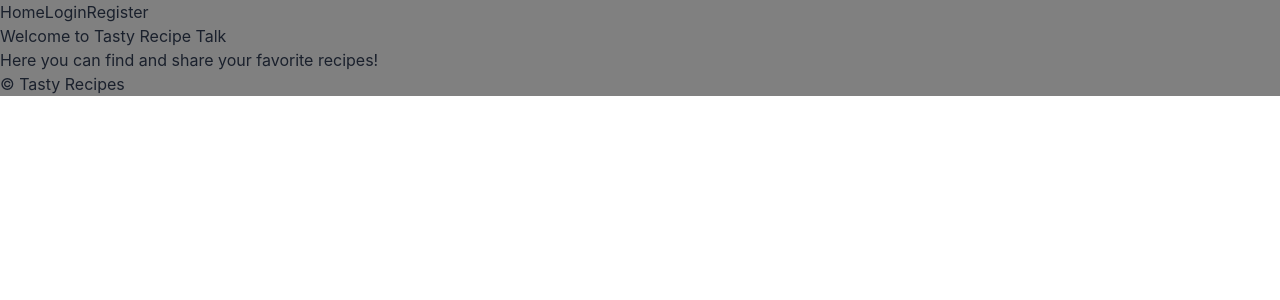
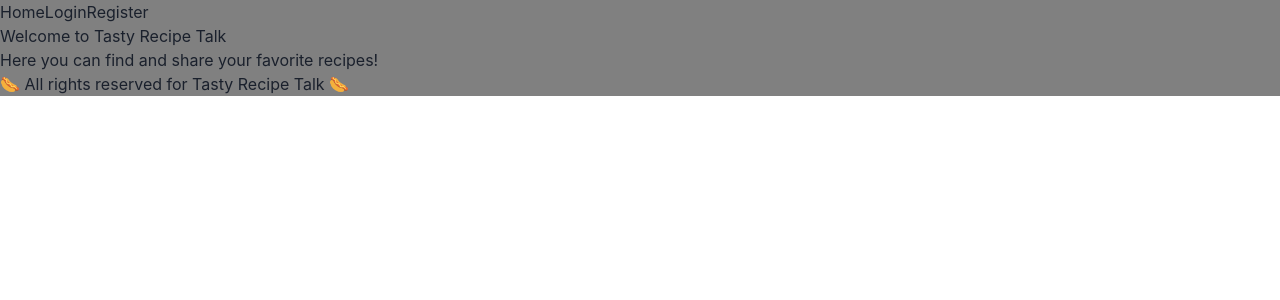
Before and after one commit to A58-Agents-Team1/Tasty-Recipe-Talk, a React (Vite) app: page / in a window 1280 px wide. Shown: the top 300 px of the page. Built offline with nearby package versions, Linux system fonts and the light colour scheme; no server answers.

Commit message:
Footer - new look

```diff
--- a/src/components/Footer.jsx
+++ b/src/components/Footer.jsx
@@ -1,7 +1,7 @@
 export default function Footer() {
     return (
         <footer>
-            <p>&copy; Tasty Recipes</p>
+            <p title="Footer">🌭 All rights reserved for Tasty Recipe Talk 🌭</p>
         </footer>
     )
 }
```
